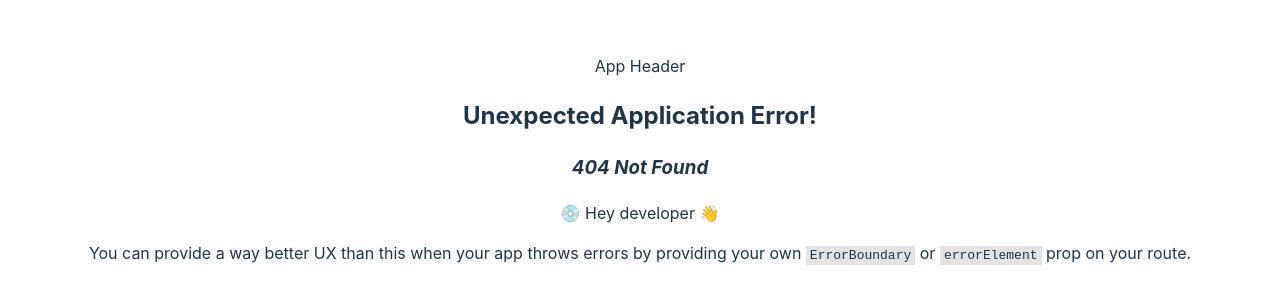
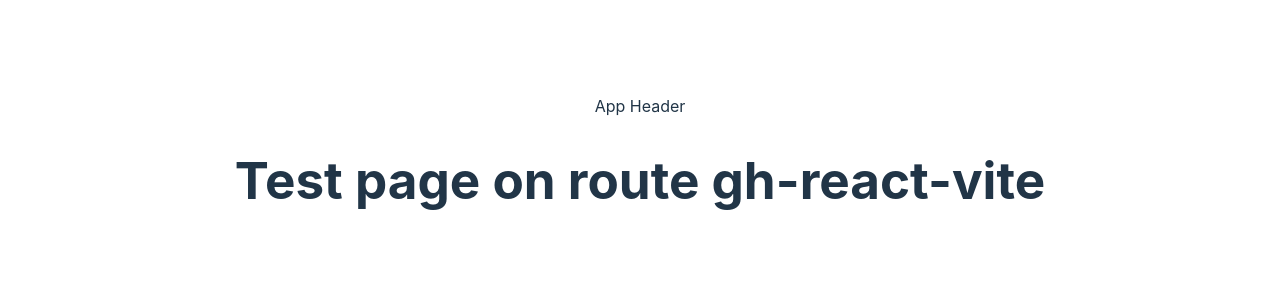
Before and after one commit to Boamorte8/gh-react-vite, a React (Vite) app: page /gh-react-vite in a window 1280 px wide. Before the commit this address had no page. Shown: the part 232-536 px from the top of the page. Built offline with nearby package versions, Linux system fonts and the light colour scheme.

Commit message:
feat(project): :sparkles: add new page to test router

```diff
--- /dev/null
+++ b/src/routes/Test.tsx
@@ -0,0 +1,5 @@
+export const Test = () => (
+  <div>
+    <h1>Test page on route gh-react-vite</h1>
+  </div>
+);
```
Also changed, not shown: src/routes/RootRouter.tsx (+6 -1 lines), src/routes/Home/Home.css (renamed from src/routes/Home.css), src/routes/Home/Home.tsx (renamed from src/routes/Home.tsx).
